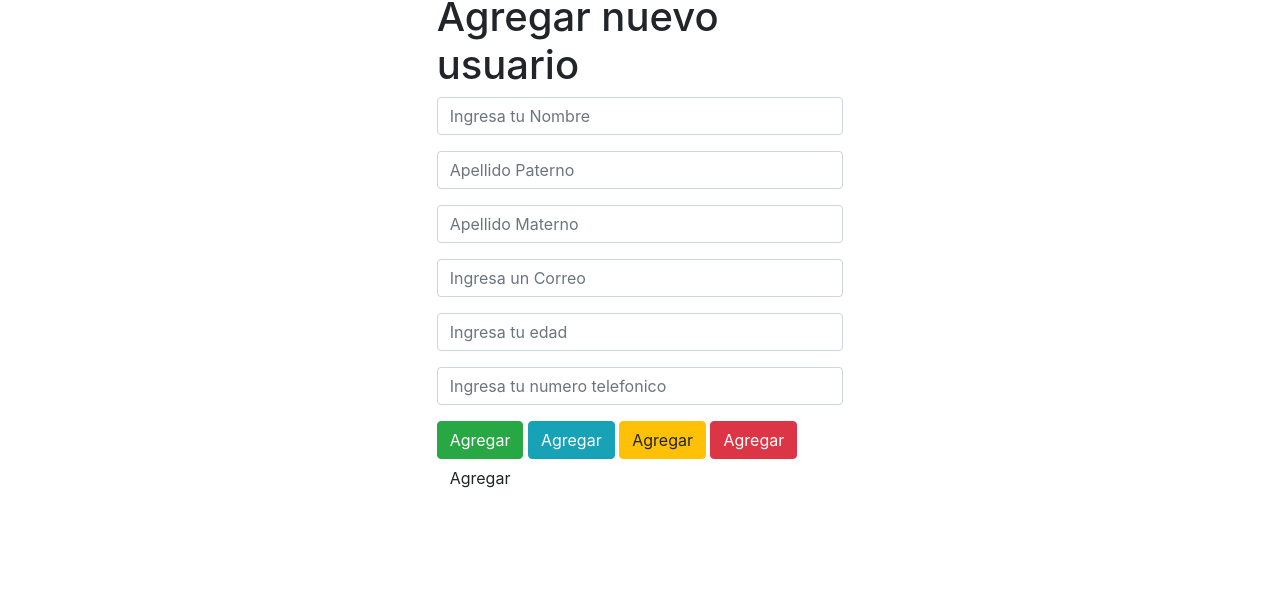
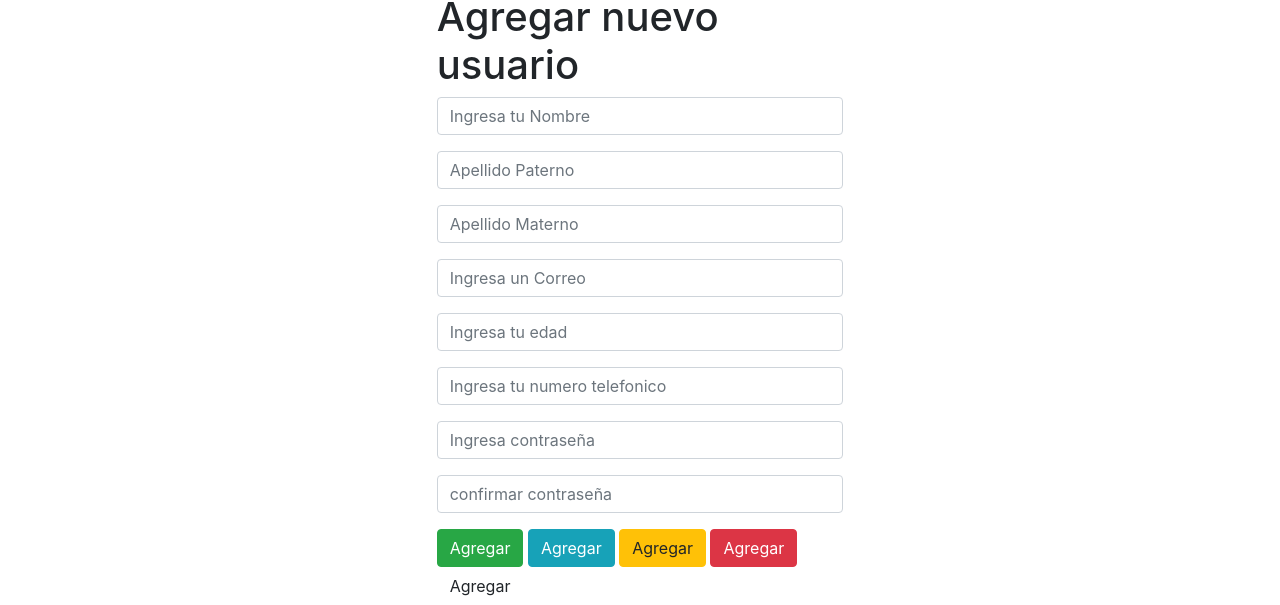
Before and after one commit to Alekztorres/intro-bootstrap, a plain HTML site: page formulario.html in a window 1280 px wide. Shown: the part 1047-1652 px from the top of the page. Before the commit the page ends 1544 px from the top, so only its background shows below. Drawn offline with nearby package versions, Linux system fonts and the light colour scheme.

Commit message:
se guardo cambios

```diff
--- a/formulario.html
+++ b/formulario.html
@@ -99,6 +99,14 @@
                 <input class="form-control" type="number" name="telefono" id="telefono" placeholder="Ingresa tu numero telefonico">
             </div>
 
+            <div class="form-group">
+              <input class="form-control" type="password" name="password" id="contaseña" placeholder="Ingresa contraseña">
+          </div>
+
+          <div class="form-group">
+            <input class="form-control" type="password" name=" confirmar password" id="contraseña" placeholder="confirmar contraseña">
+        </div>
+
             <button class="btn btn-success">Agregar</button>
             <button class="btn btn-info">Agregar</button>
             <button class="btn btn-warning">Agregar</button>
```
Also changed, not shown: index.html (+1 -0 lines).
